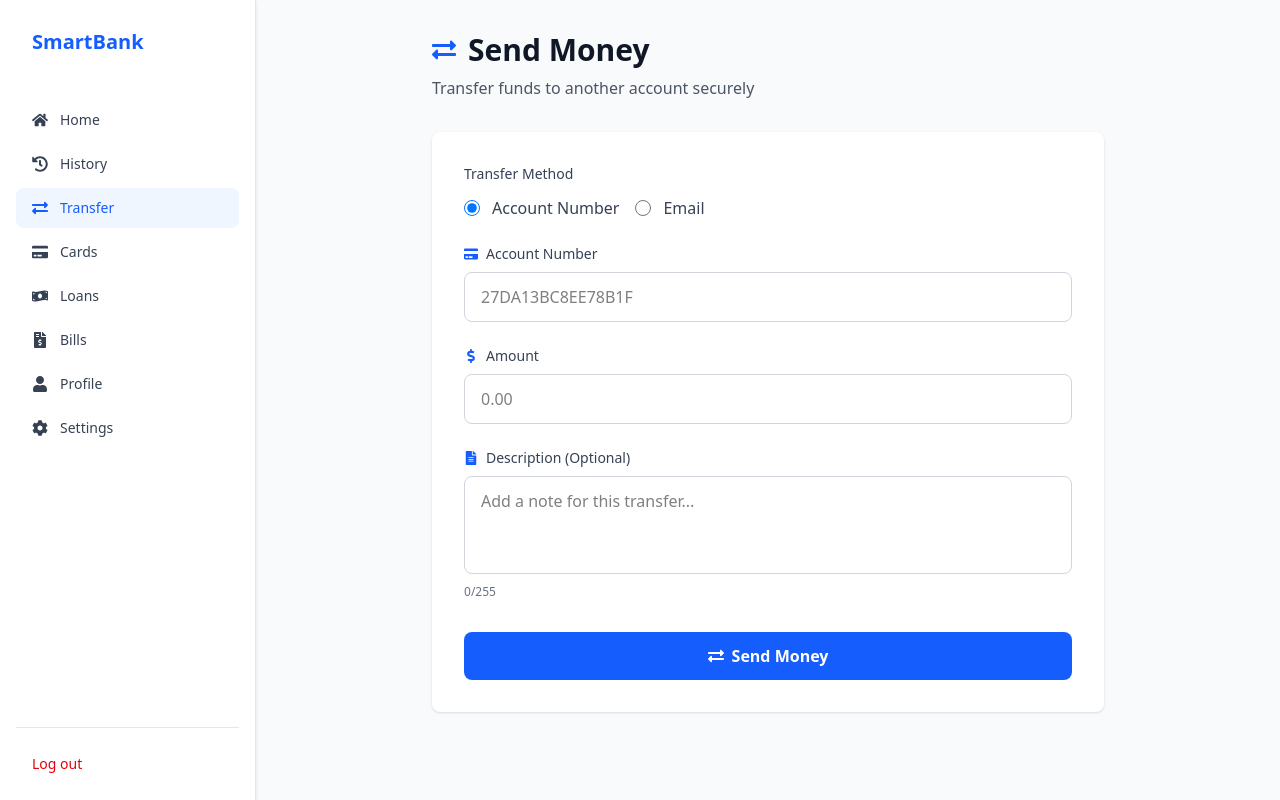
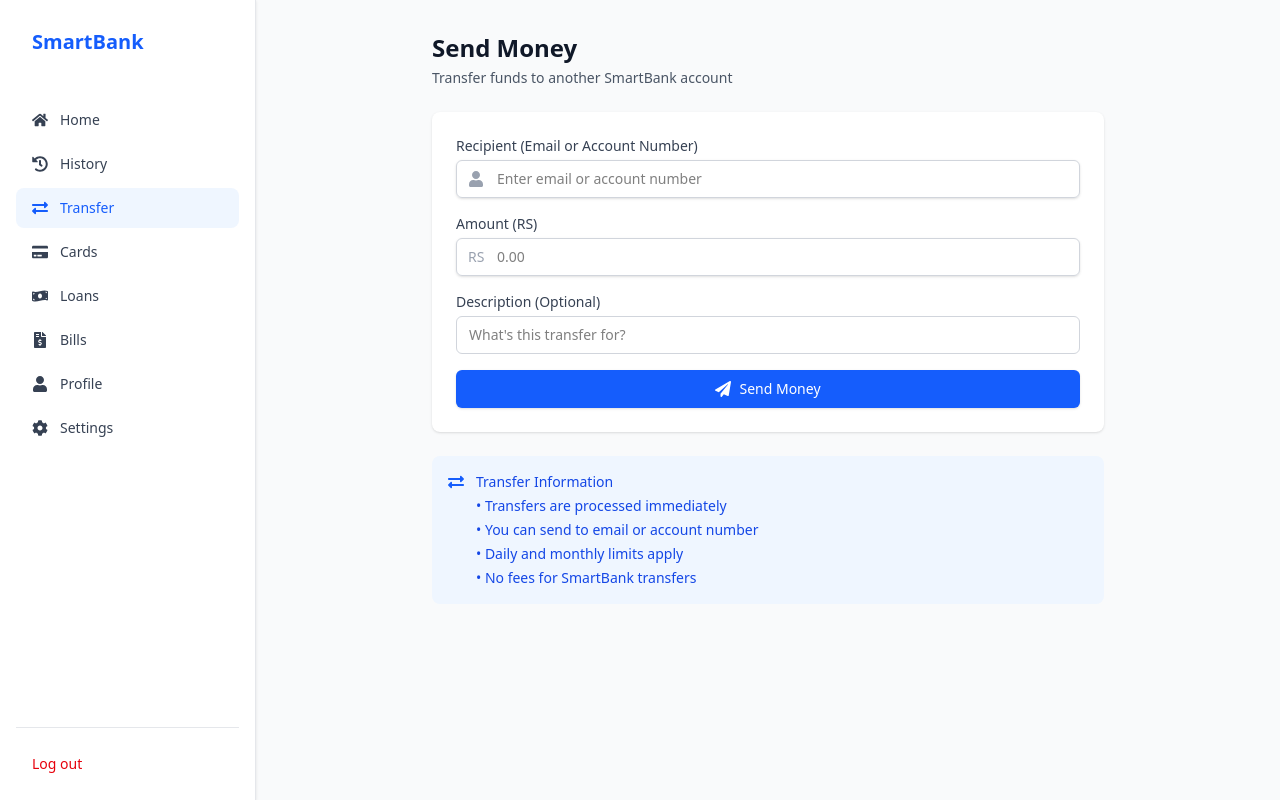
Before and after one commit to muhammad-abdullah11/smartbank, a Next.js app: page /transfer in a window 1280 px wide. Built offline with nearby package versions, Linux system fonts and the light colour scheme.

Commit message:
feat (transfer-money) : implement the cash transfer to other smart bank account--also fix the balance to Number not float-

```diff
--- a/Components/Home.tsx
+++ b/Components/Home.tsx
@@ -77,7 +77,7 @@ export default function Home() {
               <FaUser className="text-blue-600" />
               <p className="text-xs md:text-sm text-gray-600">Balance</p>
             </div>
-            <p className="text-lg md:text-xl font-bold text-green-600">${(user?.balance || 0).toFixed(2)}</p>
+            <p className="text-lg md:text-xl font-bold text-green-600">RS {(user?.balance || 0).toFixed(2)}</p>
           </div>
 
           <div className="bg-white p-3 md:p-6 rounded-lg shadow-sm">
--- a/Models/transaction.Model.ts
+++ b/Models/transaction.Model.ts
@@ -84,8 +84,6 @@ const TransitionsSchema = new Schema<ITransitions>(
       type:     Number,
       required: true,
       min:      1,
-      get:      (v: number) => v / 100,
-      set:      (v: number) => Math.round(v * 100),
     },
     fee: {
       type: FeeSchema,
--- a/app/transfer/page.tsx
+++ b/app/transfer/page.tsx
@@ -1,309 +1,229 @@
 'use client'
+import { useState, type ChangeEvent, type FormEvent } from 'react'
+import axios from 'axios'
+import { useRouter } from 'next/navigation'
+import { FaExchangeAlt, FaPaperPlane, FaUser } from 'react-icons/fa'
 
-import React, { useState } from 'react'
-import { FaExchangeAlt, FaEnvelope, FaCreditCard, FaDollarSign, FaFileAlt, FaTimes, FaCheck, FaSpinner } from 'react-icons/fa'
+export default function TransferPage() {
+  const router = useRouter()
+  const [formData, setFormData] = useState({
+    toAccountNumber: '',
+    amount: '',
+    description: ''
+  })
+  const [errors, setErrors] = useState({
+    toAccountNumber: '',
+    amount: '',
+    description: ''
+  })
+  const [touched, setTouched] = useState({
+    toAccountNumber: false,
+    amount: false
+  })
+  const [loading, setLoading] = useState(false)
+  const [apiMessage, setApiMessage] = useState({ type: '', message: '' })
 
-export default function Transfer() {
-  const [transferType, setTransferType] = useState('account')
-  const [accountNumber, setAccountNumber] = useState('')
-  const [email, setEmail] = useState('')
-  const [amount, setAmount] = useState('')
-  const [description, setDescription] = useState('')
-  const [errors, setErrors] = useState({})
-  const [showConfirm, setShowConfirm] = useState(false)
-  const [isSubmitting, setIsSubmitting] = useState(false)
-
-  const validateAccountNumber = (value) => {
-    return /^[A-Z0-9]{16}$/.test(value)
+  const handleChange = (e: ChangeEvent<HTMLInputElement>) => {
+    const { name, value } = e.target
+    setFormData(prev => ({ ...prev, [name]: value }))
+    if (touched[name as keyof typeof touched]) {
+      validateField(name, value)
+    }
+    setApiMessage({ type: '', message: '' })
   }
 
-  const validateEmail = (value) => {
-    return /^[^\s@]+@[^\s@]+\.[^\s@]+$/.test(value)
+  const handleBlur = (e: ChangeEvent<HTMLInputElement>) => {
+    const { name, value } = e.target
+    setTouched(prev => ({ ...prev, [name]: true }))
+    validateField(name, value)
   }
 
-  const validateForm = () => {
-    const newErrors = {}
+  const validateField = (name: string, value: string) => {
+    let error = ''
+    switch (name) {
+      case 'toAccountNumber':
+        if (!value.trim()) error = 'Account number or email is required'
+        break
+      case 'amount':
+        if (!value) error = 'Amount is required'
+        else if (isNaN(Number(value)) || Number(value) <= 0) error = 'Please enter a valid amount'
+        else if (Number(value) < 1) error = 'Minimum transfer amount is RS 1'
+        break
+      default:
+        break
+    }
+    setErrors(prev => ({ ...prev, [name]: error }))
+  }
 
-    if (transferType === 'account') {
-      if (!accountNumber.trim()) {
-        newErrors.accountNumber = 'Account number is required'
-      } else if (!validateAccountNumber(accountNumber)) {
-        newErrors.accountNumber = 'Account number must be 16 alphanumeric characters (e.g., 27DA13BC8EE78B1F)'
-      }
-    } else {
-      if (!email.trim()) {
-        newErrors.email = 'Email is required'
-      } else if (!validateEmail(email)) {
-        newErrors.email = 'Please enter a valid email address'
-      }
+  const handleSubmit = async (e: FormEvent<HTMLFormElement>) => {
+    e.preventDefault()
+    const allTouched = { toAccountNumber: true, amount: true }
+    setTouched(allTouched)
+
+    let isValid = true
+    const newErrors = { ...errors }
+
+    if (!formData.toAccountNumber.trim()) {
+      newErrors.toAccountNumber = 'Account number or email is required'
+      isValid = false
     }
-
-    if (!amount || parseFloat(amount) <= 0) {
-      newErrors.amount = 'Amount must be greater than 0'
+    if (!formData.amount) {
+      newErrors.amount = 'Amount is required'
+      isValid = false
+    } else if (isNaN(Number(formData.amount)) || Number(formData.amount) <= 0) {
+      newErrors.amount = 'Please enter a valid amount'
+      isValid = false
     }
 
     setErrors(newErrors)
-    return Object.keys(newErrors).length === 0
-  }
 
-  const handleSend = () => {
-    if (validateForm()) {
-      setShowConfirm(true)
+    if (isValid) {
+      setLoading(true)
+      setApiMessage({ type: '', message: '' })
+      try {
+        const response = await axios.post('/api/transactions', {
+          toAccountNumber: formData.toAccountNumber,
+          amount: Number(formData.amount),
+          description: formData.description || undefined
+        })
+
+        if (response.data.success) {
+          setApiMessage({ type: 'success', message: response.data.message || 'Transfer completed successfully!' })
+          setFormData({ toAccountNumber: '', amount: '', description: '' })
+          setTouched({ toAccountNumber: false, amount: false })
+        } else {
+          setApiMessage({ type: 'error', message: response.data.message || 'Transfer failed. Please try again.' })
+        }
+      } catch (error: any) {
+        setApiMessage({
+          type: 'error',
+          message: error.response?.data?.message || 'Transfer failed. Please try again.'
+        })
+      } finally {
+        setLoading(false)
+      }
     }
   }
 
-  const handleConfirm = async () => {
-    setIsSubmitting(true)
-    try {
-      const payload = {
-        toAccountNumber: transferType === 'account' ? accountNumber : email,
-        amount: parseFloat(amount),
-        description,
-      }
-
-      const response = await fetch('/api/transactions', {
-        method: 'POST',
-        headers: {
-          'Content-Type': 'application/json',
-          'x-idempotency-key': `${Date.now()}-${Math.random()}`,
-        },
-        body: JSON.stringify(payload),
-      })
-
-      if (response.ok) {
-        setAccountNumber('')
-        setEmail('')
-        setAmount('')
-        setDescription('')
-        setShowConfirm(false)
-        alert('Transfer completed successfully!')
-      } else {
-        const data = await response.json()
-        alert(data.message || 'Transfer failed')
-      }
-    } catch (error) {
-      alert('An error occurred. Please try again.')
-    } finally {
-      setIsSubmitting(false)
+  const getInputClass = (field: string) => {
+    const base = 'block w-full py-2 border text-sm rounded-md focus:outline-none focus:ring-1 focus:ring-offset-1 pl-10 pr-3'
+    if (touched[field as keyof typeof touched] && errors[field as keyof typeof errors]) {
+      return base + ' border-red-300 focus:ring-red-500 focus:border-red-500'
     }
+    return base + ' border-gray-300 focus:ring-blue-500 focus:border-blue-500'
   }
 
   return (
-    <main className="min-h-screen bg-gray-50 px-4 py-8 md:p-8">
+    <main className="min-h-screen bg-gray-50 px-4 py-16  md:p-4 sm:p-6 lg:p-8">
       <section className="max-w-2xl mx-auto">
-        <div className="mb-8">
-          <div className="flex items-center gap-3 mb-2">
-            <FaExchangeAlt className="text-2xl text-blue-600" />
-            <h1 className="text-3xl font-bold text-gray-900">Send Money</h1>
-          </div>
-          <p className="text-gray-600 text-sm md:text-base">Transfer funds to another account securely</p>
+        <div className="mb-6">
+          <h1 className="text-xl sm:text-2xl font-bold text-gray-900">Send Money</h1>
+          <p className="mt-1 text-sm text-gray-600">Transfer funds to another SmartBank account</p>
         </div>
 
-        <div className="bg-white rounded-lg shadow-sm p-6 md:p-8">
-          <div className="mb-6">
-            <label className="block text-sm font-medium text-gray-700 mb-3">Transfer Method</label>
-            <div className="flex gap-4">
-              <label className="flex items-center gap-3 cursor-pointer">
+        <section className="bg-white p-4 sm:p-6 rounded-lg shadow-sm">
+          <form className="space-y-4" onSubmit={handleSubmit} noValidate>
+            <div>
+              <label htmlFor="toAccountNumber" className="block text-sm font-medium text-gray-700">Recipient (Email or Account Number)</label>
+              <div className="mt-1 relative rounded-md shadow-sm">
+                <div className="absolute inset-y-0 left-0 pl-3 flex items-center pointer-events-none">
+                  <FaUser className="h-4 w-4 text-gray-400" />
+                </div>
                 <input
-                  type="radio"
-                  name="transferType"
-                  value="account"
-                  checked={transferType === 'account'}
-                  onChange={(e) => {
-                    setTransferType(e.target.value)
-                    setErrors({})
-                    setEmail('')
-                  }}
-                  className="w-4 h-4 text-blue-600"
+                  id="toAccountNumber"
+                  name="toAccountNumber"
+                  type="text"
+                  autoComplete="off"
+                  value={formData.toAccountNumber}
+                  onChange={handleChange}
+                  onBlur={handleBlur}
+                  className={getInputClass('toAccountNumber')}
+                  placeholder="Enter email or account number"
                 />
-                <span className="text-gray-700 font-medium">Account Number</span>
-              </label>
-              <label className="flex items-center gap-3 cursor-pointer">
-                <input
-                  type="radio"
-                  name="transferType"
-                  value="email"
-                  checked={transferType === 'email'}
-                  onChange={(e) => {
-                    setTransferType(e.target.value)
-                    setErrors({})
-                    setAccountNumber('')
-                  }}
-                  className="w-4 h-4 text-blue-600"
-                />
-                <span className="text-gray-700 font-medium">Email</span>
-              </label>
-            </div>
-          </div>
-
-          {transferType === 'account' ? (
-            <div className="mb-6">
-              <label htmlFor="accountNumber" className="block text-sm font-medium text-gray-700 mb-2">
-                <div className="flex items-center gap-2">
-                  <FaCreditCard className="text-blue-600" />
-                  Account Number
-                </div>
-              </label>
-              <input
-                id="accountNumber"
-                type="text"
-                value={accountNumber}
-                onChange={(e) => {
-                  setAccountNumber(e.target.value.toUpperCase())
-                  if (errors.accountNumber) setErrors({ ...errors, accountNumber: '' })
-                }}
-                placeholder="27DA13BC8EE78B1F"
-                maxLength="16"
-                className={`w-full px-4 py-3 border rounded-lg focus:outline-none focus:ring-2 focus:ring-blue-500 uppercase ${
-                  errors.accountNumber ? 'border-red-500' : 'border-gray-300'
-                }`}
-              />
-              {errors.accountNumber && <p className="text-red-600 text-sm mt-1">{errors.accountNumber}</p>}
-            </div>
-          ) : (
-            <div className="mb-6">
-              <label htmlFor="email" className="block text-sm font-medium text-gray-700 mb-2">
-                <div className="flex items-center gap-2">
-                  <FaEnvelope className="text-blue-600" />
-                  Email Address
-                </div>
-              </label>
-              <input
-                id="email"
-                type="email"
-                value={email}
-                onChange={(e) => {
-                  setEmail(e.target.value)
-                  if (errors.email) setErrors({ ...errors, email: '' })
-                }}
-                placeholder="user@example.com"
-                className={`w-full px-4 py-3 border rounded-lg focus:outline-none focus:ring-2 focus:ring-blue-500 ${
-                  errors.email ? 'border-red-500' : 'border-gray-300'
-                }`}
-              />
-              {errors.email && <p className="text-red-600 text-sm mt-1">{errors.email}</p>}
-            </div>
-          )}
-
-          <div className="mb-6">
-            <label htmlFor="amount" className="block text-sm font-medium text-gray-700 mb-2">
-              <div className="flex items-center gap-2">
-                <FaDollarSign className="text-blue-600" />
-                Amount
               </div>
-            </label>
-            <input
-              id="amount"
-              type="number"
-              value={amount}
-              onChange={(e) => {
-                setAmount(e.target.value)
-                if (errors.amount) setErrors({ ...errors, amount: '' })
-              }}
-              placeholder="0.00"
-              step="0.01"
-              min="0"
-              className={`w-full px-4 py-3 border rounded-lg focus:outline-none focus:ring-2 focus:ring-blue-500 ${
-                errors.amount ? 'border-red-500' : 'border-gray-300'
-              }`}
-            />
-            {errors.amount && <p className="text-red-600 text-sm mt-1">{errors.amount}</p>}
-          </div>
-
-          <div className="mb-8">
-            <label htmlFor="description" className="block text-sm font-medium text-gray-700 mb-2">
-              <div className="flex items-center gap-2">
-                <FaFileAlt className="text-blue-600" />
-                Description (Optional)
-              </div>
-            </label>
-            <textarea
-              id="description"
-              value={description}
-              onChange={(e) => setDescription(e.target.value)}
-              placeholder="Add a note for this transfer..."
-              rows={3}
-              maxLength={255}
-              className="w-full px-4 py-3 border border-gray-300 rounded-lg focus:outline-none focus:ring-2 focus:ring-blue-500 resize-none"
-            />
-            <p className="text-gray-500 text-xs mt-1">{description.length}/255</p>
-          </div>
-
-          <button
-            onClick={handleSend}
-            disabled={isSubmitting}
-            className="w-full bg-blue-600 hover:bg-blue-700 disabled:bg-gray-400 text-white font-semibold py-3 rounded-lg transition-colors flex items-center justify-center gap-2"
-          >
-            <FaExchangeAlt />
-            Send Money
-          </button>
-        </div>
-      </section>
-
-      {showConfirm && (
-        <div className="fixed inset-0 bg-black/50 flex items-center justify-center p-4 z-50">
-          <div className="bg-white rounded-lg shadow-lg max-w-md w-full p-6 md:p-8">
-            <div className="flex items-center justify-between mb-6">
-              <h2 className="text-xl font-bold text-gray-900">Confirm Transfer</h2>
-              <button
-                onClick={() => setShowConfirm(false)}
-                disabled={isSubmitting}
-                className="text-gray-500 hover:text-gray-700 disabled:opacity-50"
-              >
-                <FaTimes className="w-5 h-5" />
-              </button>
-            </div>
-
-            <div className="bg-gray-50 rounded-lg p-4 mb-6 space-y-3">
-              <div className="flex justify-between">
-                <span className="text-gray-600 text-sm">Recipient:</span>
-                <span className="font-semibold text-gray-900">{transferType === 'account' ? accountNumber : email}</span>
-              </div>
-              <div className="flex justify-between">
-                <span className="text-gray-600 text-sm">Amount:</span>
-                <span className="font-semibold text-green-600">${parseFloat(amount).toFixed(2)}</span>
-              </div>
-              {description && (
-                <div className="flex justify-between">
-                  <span className="text-gray-600 text-sm">Note:</span>
-                  <span className="font-semibold text-gray-900">{description}</span>
-                </div>
+              {touched.toAccountNumber && errors.toAccountNumber && (
+                <p className="mt-0.5 text-xs text-red-600">{errors.toAccountNumber}</p>
               )}
             </div>
 
-            <p className="text-gray-600 text-sm mb-6">
-              Please review the details above. This action cannot be undone.
-            </p>
+            <div>
+              <label htmlFor="amount" className="block text-sm font-medium text-gray-700">Amount (RS)</label>
+              <div className="mt-1 relative rounded-md shadow-sm">
+                <div className="absolute inset-y-0 left-0 pl-3 flex items-center pointer-events-none">
+                  <span className="text-gray-400 text-sm">RS</span>
+                </div>
+                <input
+                  id="amount"
+                  name="amount"
+                  type="number"
+                  inputMode="decimal"
+                  min="1"
+                  step="0.01"
+                  value={formData.amount}
+                  onChange={handleChange}
+                  onBlur={handleBlur}
+                  className={getInputClass('amount')}
+                  placeholder="0.00"
+                />
+              </div>
+              {touched.amount && errors.amount && (
+                <p className="mt-0.5 text-xs text-red-600">{errors.amount}</p>
+              )}
+            </div>
 
-            <div className="flex gap-3">
+            <div>
+              <label htmlFor="description" className="block text-sm font-medium text-gray-700">Description (Optional)</label>
+              <div className="mt-1">
+                <input
+                  id="description"
+                  name="description"
+                  type="text"
+                  value={formData.description}
+                  onChange={handleChange}
+                  className="block w-full py-2 px-3 border border-gray-300 rounded-md focus:outline-none focus:ring-1 focus:ring-blue-500 focus:border-blue-500 text-sm"
+                  placeholder="What's this transfer for?"
+                />
+              </div>
+            </div>
+
+            {apiMessage.message && (
+              <div className={`p-3 rounded-md text-sm ${
+                apiMessage.type === 'success'
+                  ? 'bg-green-50 text-green-700 border border-green-200'
+                  : 'bg-red-50 text-red-700 border border-red-200'
+              }`}>
+                {apiMessage.message}
+              </div>
+            )}
+
+            <div>
               <button
-                onClick={() => setShowConfirm(false)}
-                disabled={isSubmitting}
-                className="flex-1 px-4 py-2.5 border border-gray-300 text-gray-700 font-medium rounded-lg hover:bg-gray-50 transition-colors disabled:opacity-50"
+                type="submit"
+                disabled={loading}
+                className="w-full flex justify-center items-center gap-2 py-2 px-4 border border-transparent rounded-md shadow-sm text-sm font-medium text-white bg-blue-600 hover:bg-blue-700 focus:outline-none focus:ring-1 focus:ring-offset-1 focus:ring-blue-500 disabled:opacity-50"
               >
-                Cancel
-              </button>
-              <button
-                onClick={handleConfirm}
-                disabled={isSubmitting}
-                className="flex-1 px-4 py-2.5 bg-blue-600 hover:bg-blue-700 disabled:bg-gray-400 text-white font-medium rounded-lg transition-colors flex items-center justify-center gap-2"
-              >
-                {isSubmitting ? (
-                  <>
-                    <FaSpinner className="animate-spin" />
-                    Processing...
-                  </>
-                ) : (
-                  <>
-                    <FaCheck />
-                    Confirm
-                  </>
-                )}
+                <FaPaperPlane className="w-4 h-4" />
+                {loading ? 'Processing...' : 'Send Money'}
               </button>
             </div>
+          </form>
+        </section>
+
+        <section className="mt-6 bg-blue-50 p-4 rounded-lg">
+          <div className="flex items-start gap-3">
+            <FaExchangeAlt className="text-blue-600 mt-0.5" />
+            <div className="text-sm text-blue-700">
+              <p className="font-medium">Transfer Information</p>
+              <ul className="mt-1 space-y-1">
+                <li>• Transfers are processed immediately</li>
+                <li>• You can send to email or account number</li>
+                <li>• Daily and monthly limits apply</li>
+                <li>• No fees for SmartBank transfers</li>
+              </ul>
+            </div>
           </div>
-        </div>
-      )}
+        </section>
+      </section>
     </main>
   )
 }
```
Also changed, not shown: Models/user.Model.ts (+2 -12 lines), app/api/transactions/route.ts (+65 -28 lines).
